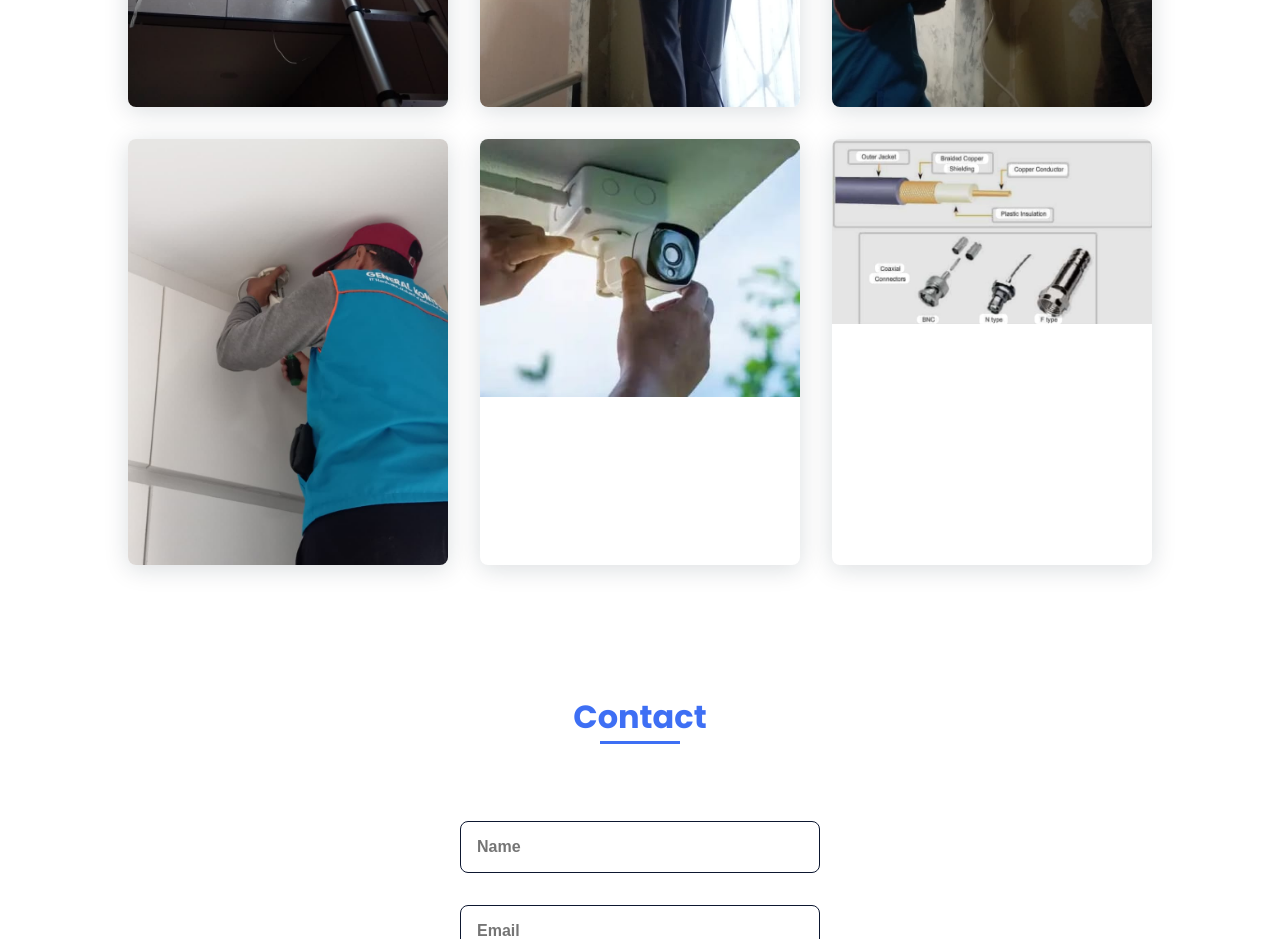
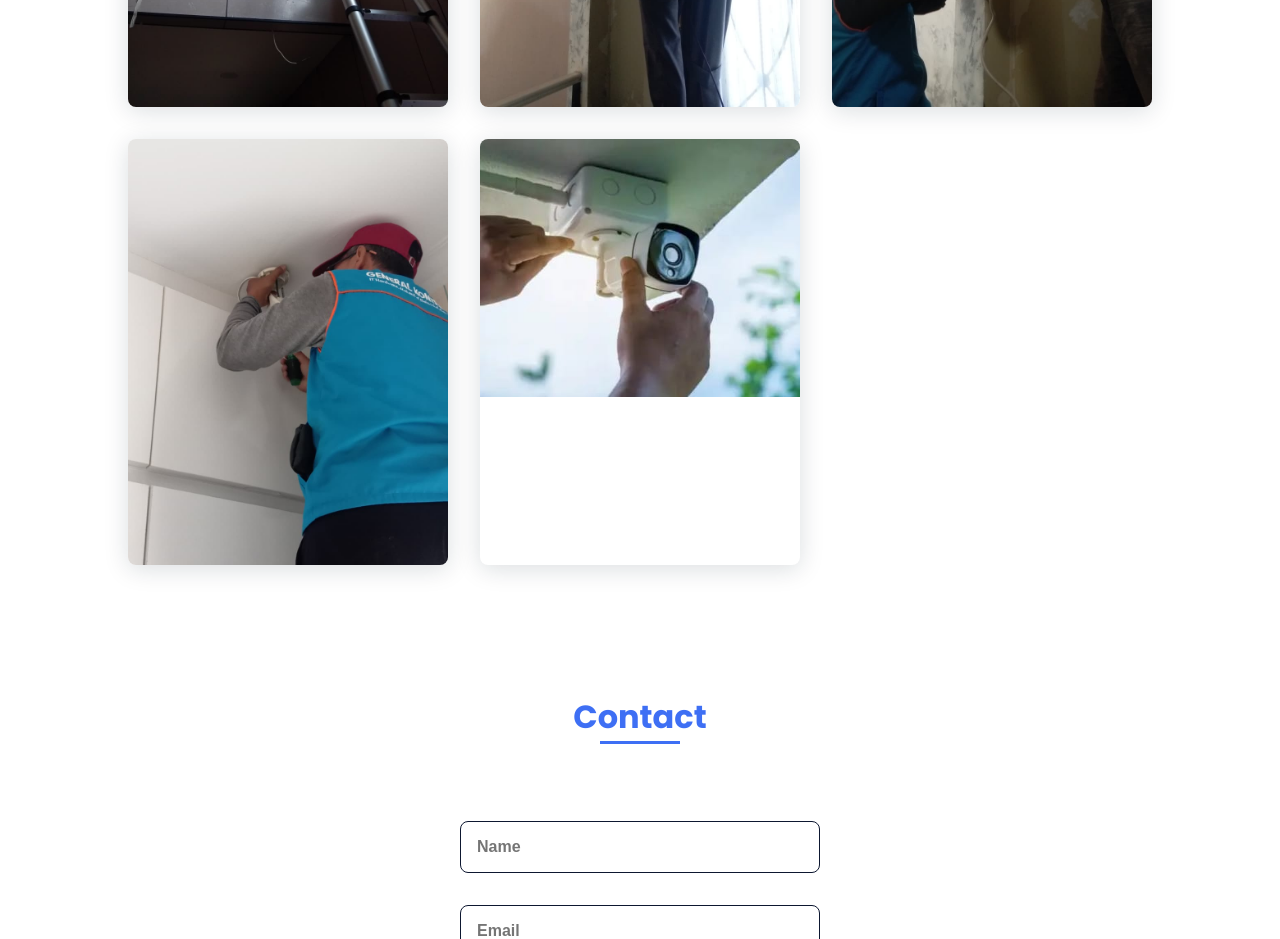
Before and after one commit to al12345-svg/latihan5.io, a plain HTML site: page index.html in a window 1280 px wide. Shown: the part 2580-3519 px from the top of the page. Drawn offline with nearby package versions, Linux system fonts and the light colour scheme.

Commit message:
Update index.html

```diff
--- a/index.html
+++ b/index.html
@@ -181,9 +181,7 @@
                     <a href="" class="work__img">
                         <img src="assets/img/al5.jpg" alt="">
                     </a>
-                    <a href="" class="work__img">
-                        <img src="assets/img/al6.jpg" alt="">
-                    </a>
+
                 </div>
             </section>
 
```
